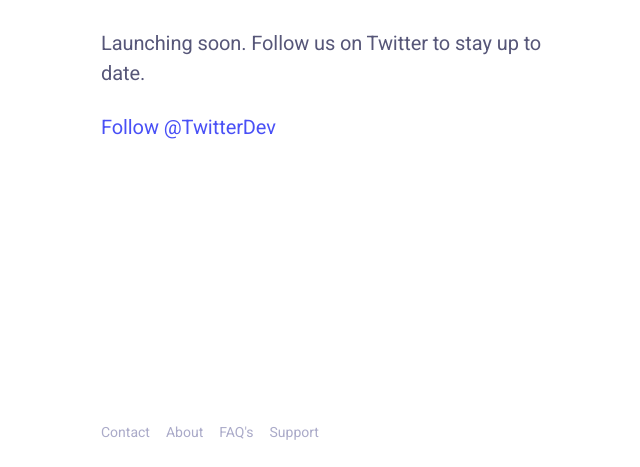
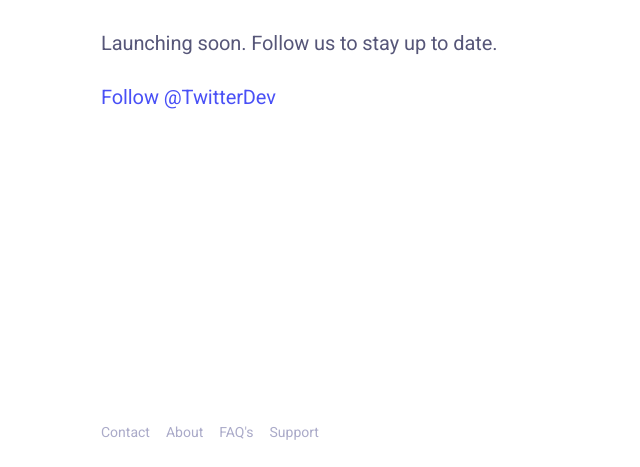
Before and after one commit to widolabs/widolabs.github.io, a website: page index.html in a window 1280 px wide. Shown: the part 333-800 px from the top of the page, without its empty margins (123-763 px from the left). Drawn offline with Linux system fonts and the light colour scheme.

Commit message:
Removed Twitter to keep it shorter

```diff
--- a/index.html
+++ b/index.html
@@ -29,7 +29,7 @@
           <h1 class="hero-title mt-0">Wido</h1>
           <p class="hero-paragraph">Wido helps you navigate DeFi and make passive 💰 on your crypto.</p>
 
-          <p>Launching soon. Follow us on Twitter to stay up to date.</p>
+          <p>Launching soon. Follow us to stay up to date.</p>
           <a class="twitter-follow-button"
             href="https://twitter.com/getwido"
             data-size="large"
```
